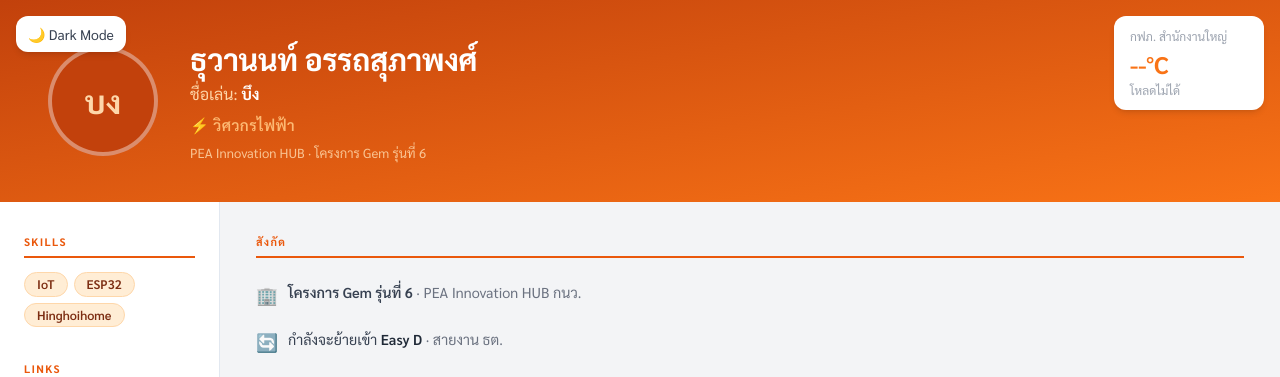
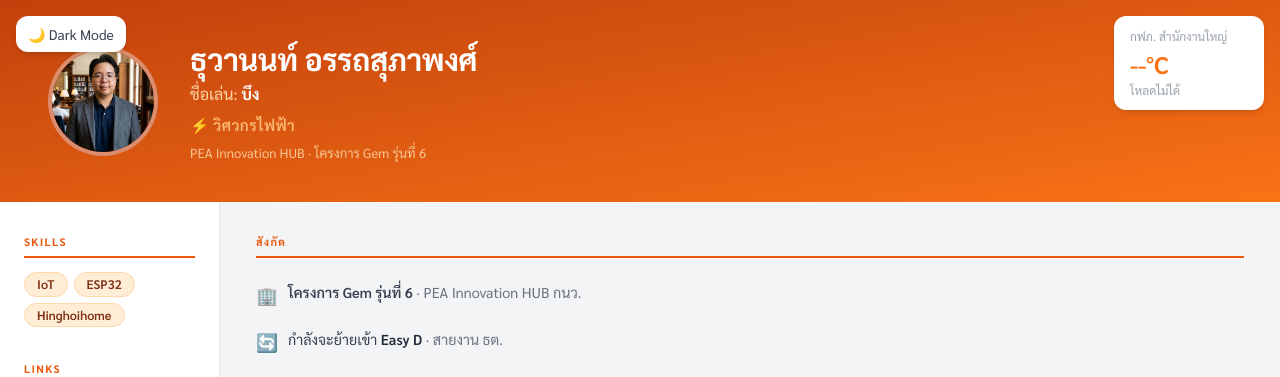
Before and after one commit to Thuwanon01/bingza-devpool2569, a plain HTML site: page index.html in a window 1280 px wide. Shown: the top 377 px of the page. Drawn offline with nearby package versions, Linux system fonts and the light colour scheme; no server answers.

Commit message:
เพิ่มรูป profile

```diff
--- a/index.html
+++ b/index.html
@@ -221,7 +221,7 @@
 
           <span id="initials"
             style="display:none; position:absolute; inset:0; align-items:center; justify-content:center;">
-            บง
+            Bing
           </span>
           <!-- span = กล่อง inline สำหรับใส่ข้อความ "บง" (อักษรย่อสำรองกรณีไม่มีรูป) -->
           <!-- id="initials" = JavaScript ใช้ toggle แสดง/ซ่อน -->
```
Also changed, not shown: assets/profile.jpg (added).
